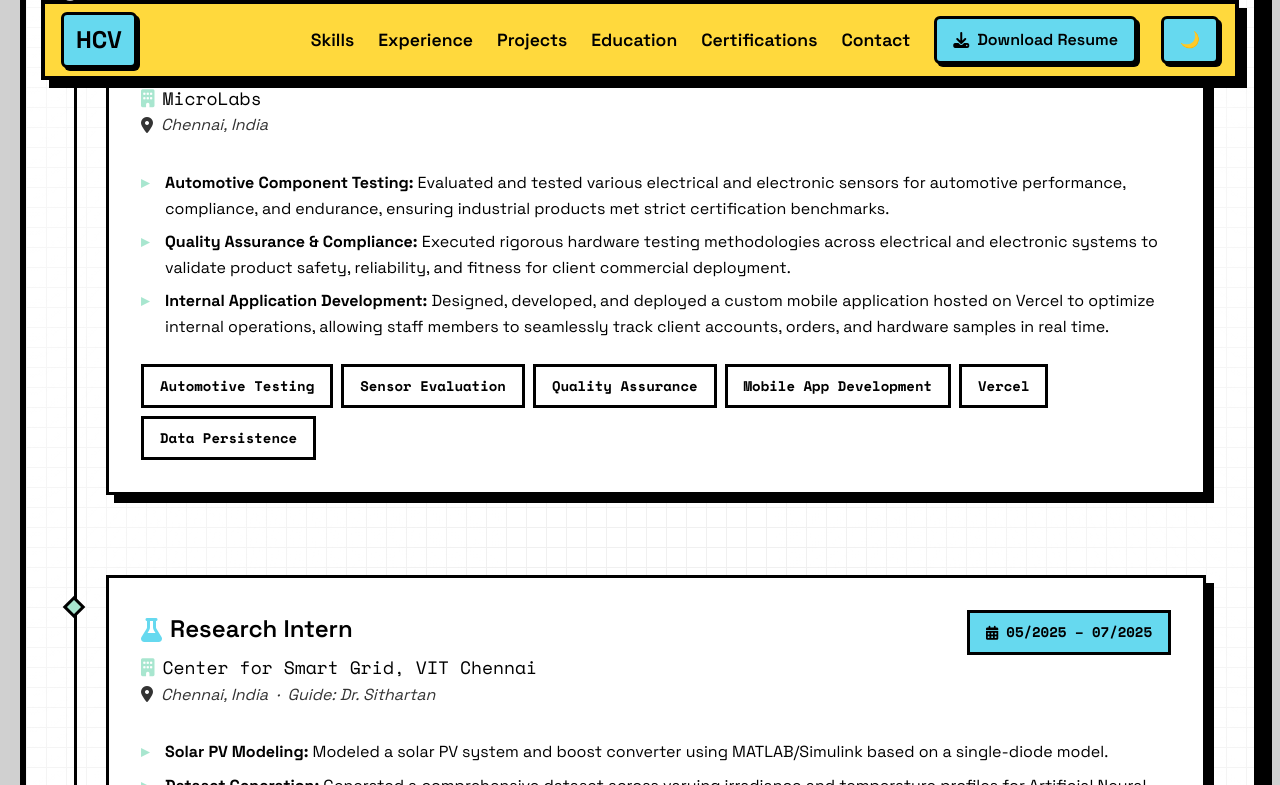
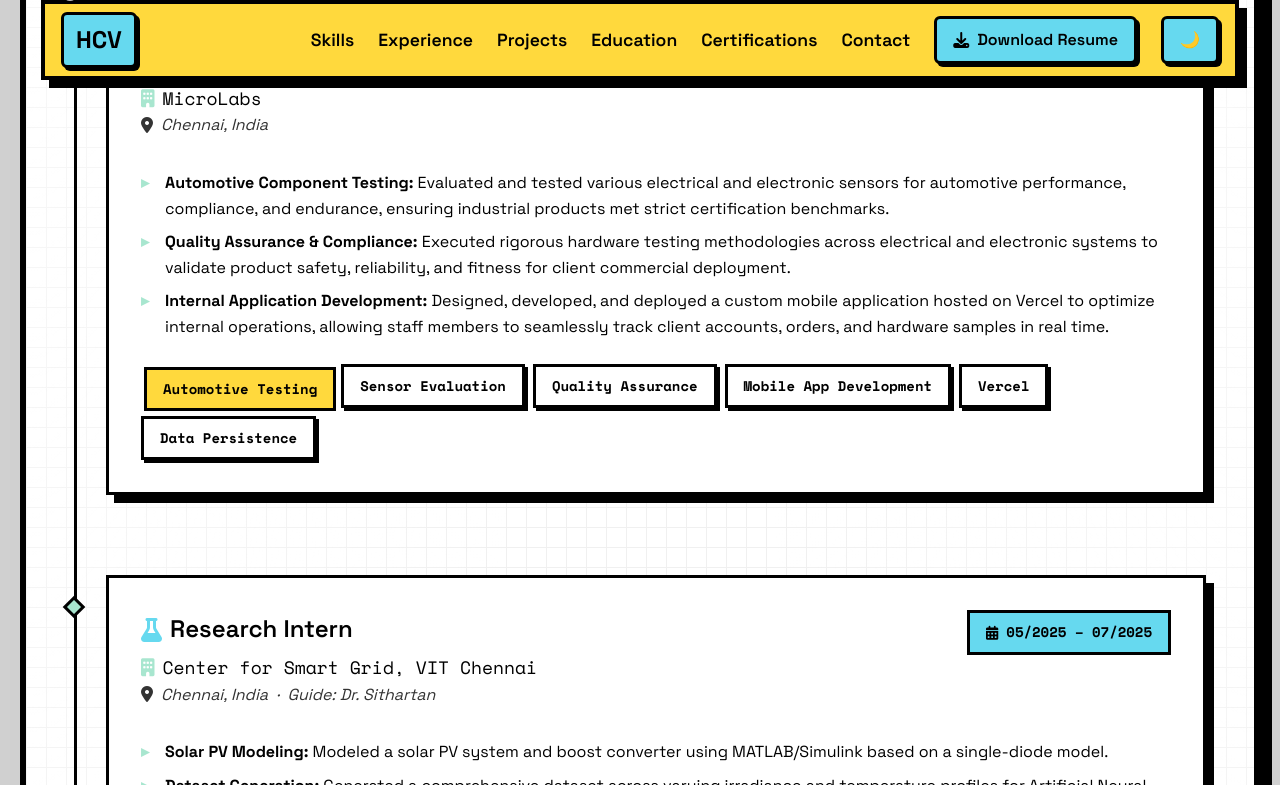
Before and after one commit to haricharan052006/portfolio_final, a plain HTML site: page index.html in a window 1280 px wide. In both pictures the pointer is over the element "Automotive Testing". Shown: the part 1998-2783 px from the top of the page. Drawn offline with nearby package versions, Linux system fonts and the light colour scheme; a web font is replaced by a local one.

Commit message:
style: implement neo-brutalism compress animation for project and experience tags

```diff
--- a/neo-styles.css
+++ b/neo-styles.css
@@ -2852,6 +2852,35 @@ body[data-theme="dark"] .map-popup-company span {
   transition: all 0.3s ease;
 }
 
+/* Experience & Projects tech tag pills: match Skills tag shadow + compress interaction */
+#experience .tag,
+#projects .project-card .tag {
+  display: inline-flex;
+  align-items: center;
+  justify-content: center;
+  box-shadow: 3px 3px 0 var(--border);
+  transition: all 0.2s ease;
+  position: relative;
+}
+
+#experience .tag:hover,
+#experience .tag:active,
+#projects .project-card .tag:hover,
+#projects .project-card .tag:active {
+  transform: translate(3px, 3px);
+  box-shadow: 0 0 0 var(--border);
+  background: var(--yellow);
+  color: #000000;
+}
+
+body[data-theme="dark"] #experience .tag:hover,
+body[data-theme="dark"] #experience .tag:active,
+body[data-theme="dark"] #projects .project-card .tag:hover,
+body[data-theme="dark"] #projects .project-card .tag:active {
+  background: var(--pink);
+  color: #000000;
+}
+
 /* Contact Section - Sticky Notes */
 .contact-container-compact {
   max-width: 900px;
```
